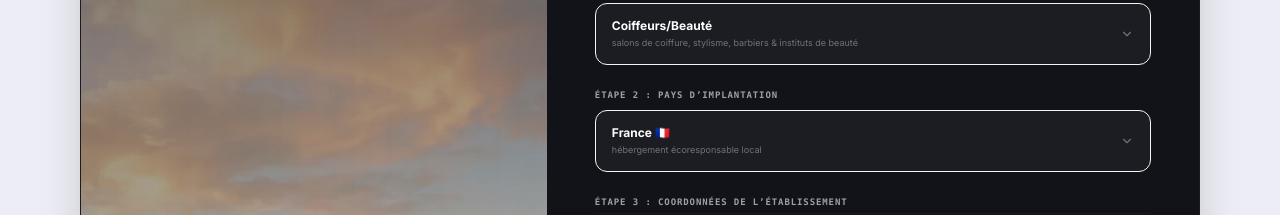
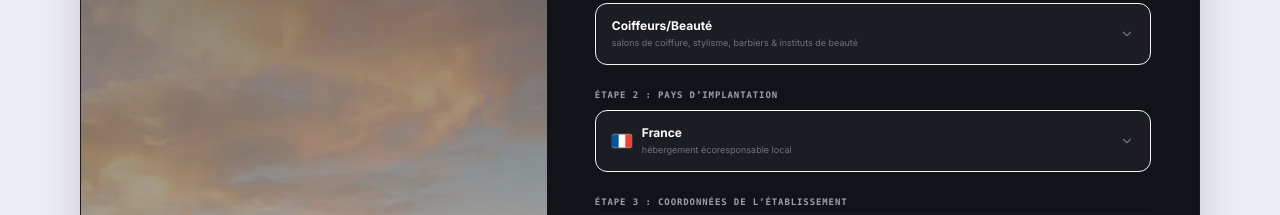
Before and after one commit to Minatoclub237/biondesign, a React (Vite) app: page / in a window 1280 px wide. Shown: the part 5860-6075 px from the top of the page. Built offline with nearby package versions, Linux system fonts and the light colour scheme.

Commit message:
fix(contact): replace emoji country flags with inline SVG flags
Emoji flags (🇫🇷🇧🇪🇨🇭) fall back to "FR/BE/CH" letters on Windows.
Render real SVG tricolor flags instead so they display identically
across all OS and browsers.

```diff
--- a/src/components/Contact.tsx
+++ b/src/components/Contact.tsx
@@ -100,10 +100,39 @@ export default function Contact() {
   ];
 
   const countries = [
-    { id: "france", label: "France 🇫🇷", desc: "Hébergement écoresponsable local" },
-    { id: "belgique", label: "Belgique 🇧🇪", desc: "Zéro latence Bruxelles & Flandres" },
-    { id: "suisse", label: "Suisse 🇨🇭", desc: "Hébergement ultra-sécurisé & stable" }
+    { id: "france", label: "France", desc: "Hébergement écoresponsable local" },
+    { id: "belgique", label: "Belgique", desc: "Zéro latence Bruxelles & Flandres" },
+    { id: "suisse", label: "Suisse", desc: "Hébergement ultra-sécurisé & stable" }
   ];
+
+  // Real SVG flags — render identically across all OS/browsers (emoji flags fail on Windows)
+  const flagFor = (id: string) => {
+    const common = "inline-block w-5 h-3.5 rounded-[3px] shrink-0 shadow-[0_0_0_1px_rgba(255,255,255,0.12)] object-cover";
+    if (id === "france")
+      return (
+        <svg viewBox="0 0 3 2" className={common} aria-hidden="true">
+          <rect width="3" height="2" fill="#fff" />
+          <rect width="1" height="2" fill="#0055A4" />
+          <rect x="2" width="1" height="2" fill="#EF4135" />
+        </svg>
+      );
+    if (id === "belgique")
+      return (
+        <svg viewBox="0 0 3 2" className={common} aria-hidden="true">
+          <rect width="1" height="2" fill="#000" />
+          <rect x="1" width="1" height="2" fill="#FAE042" />
+          <rect x="2" width="1" height="2" fill="#ED2939" />
+        </svg>
+      );
+    // suisse
+    return (
+      <svg viewBox="0 0 32 32" className={common} aria-hidden="true">
+        <rect width="32" height="32" fill="#D52B1E" />
+        <rect x="13" y="6" width="6" height="20" fill="#fff" />
+        <rect x="6" y="13" width="20" height="6" fill="#fff" />
+      </svg>
+    );
+  };
 
   const phonePlaceholders: Record<string, string> = {
     france: "Ex. +33 6 00 00 00 00",
@@ -351,6 +380,8 @@ export default function Contact() {
                       onClick={() => setIsCountryOpen(!isCountryOpen)}
                       className="w-full bg-[#1c1d22] border border-zinc-850 hover:bg-[#202227] hover:border-zinc-700 px-4 py-3.5 rounded-xl text-left transition-all flex items-center justify-between cursor-pointer focus:outline-none focus:ring-1 focus:ring-[#9fff00]/30 group"
                     >
+                      <div className="flex items-center gap-2.5">
+                        {flagFor(currentCountryObj.id)}
                         <div className="flex flex-col">
                           <span className="text-xs font-bold text-white group-hover:text-zinc-200">
                             {currentCountryObj.label}
@@ -358,6 +389,7 @@ export default function Contact() {
                           <span className="text-[9px] text-zinc-500 lowercase mt-0.5">
                             {currentCountryObj.desc}
                           </span>
+                        </div>
                       </div>
                       <ChevronDown size={14} className={`text-zinc-500 group-hover:text-white transition-transform ${isCountryOpen ? 'rotate-180' : ''}`} />
                     </button>
@@ -383,6 +415,8 @@ export default function Contact() {
                                 selectedCountry === c.id ? "bg-zinc-800/50" : ""
                               }`}
                             >
+                              <div className="flex items-center gap-2.5">
+                                {flagFor(c.id)}
                                 <div className="flex flex-col">
                                   <span className={`text-[11px] font-bold ${selectedCountry === c.id ? "text-[#9fff00]" : "text-zinc-200"}`}>
                                     {c.label}
@@ -390,6 +424,7 @@ export default function Contact() {
                                   <span className="text-[9px] text-zinc-500 lowercase mt-0.5">
                                     {c.desc}
                                   </span>
+                                </div>
                               </div>
                               {selectedCountry === c.id && (
                                 <Check size={12} className="text-[#9fff00] shrink-0 ml-2" />
```
Lines whose indentation alone changed are shown as unchanged.
